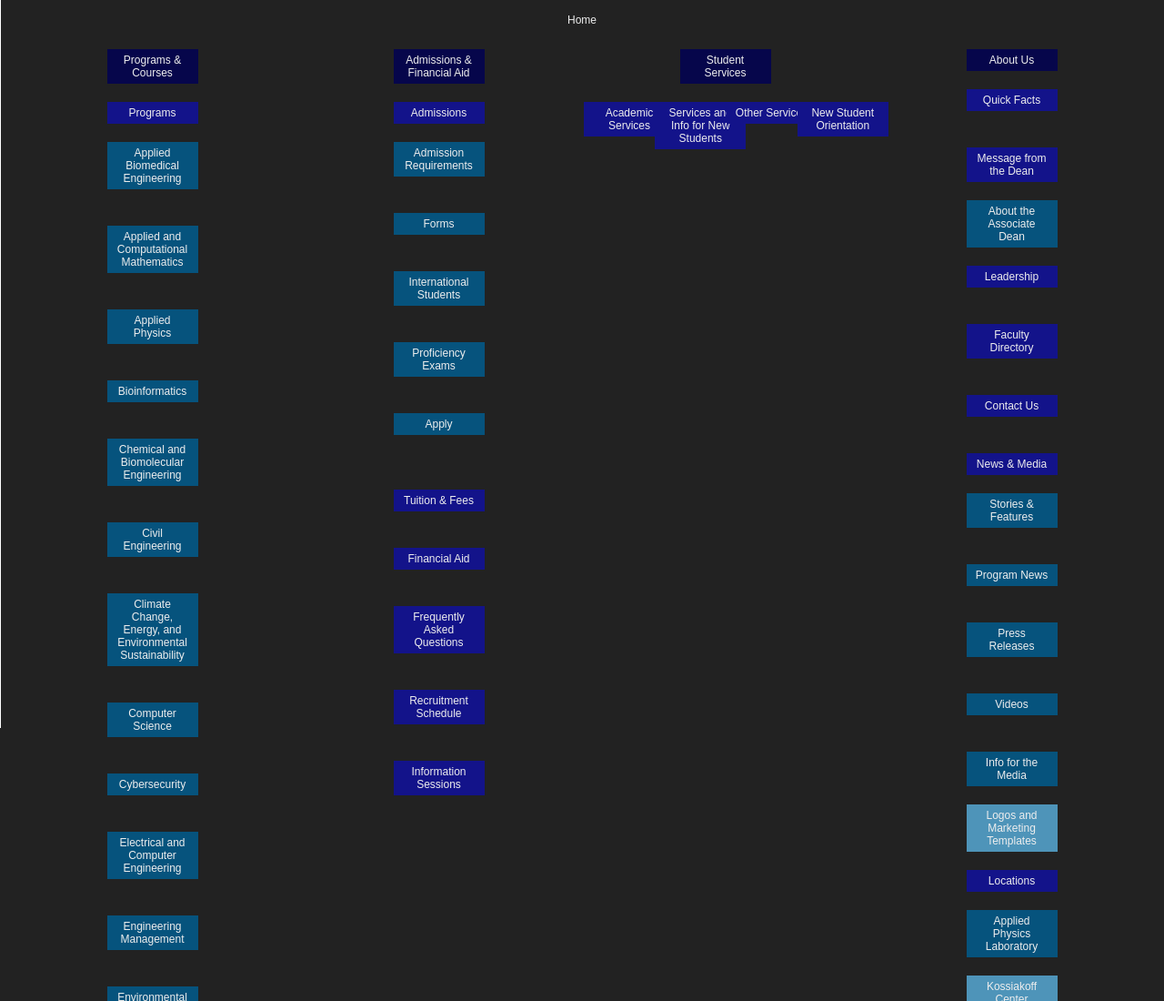
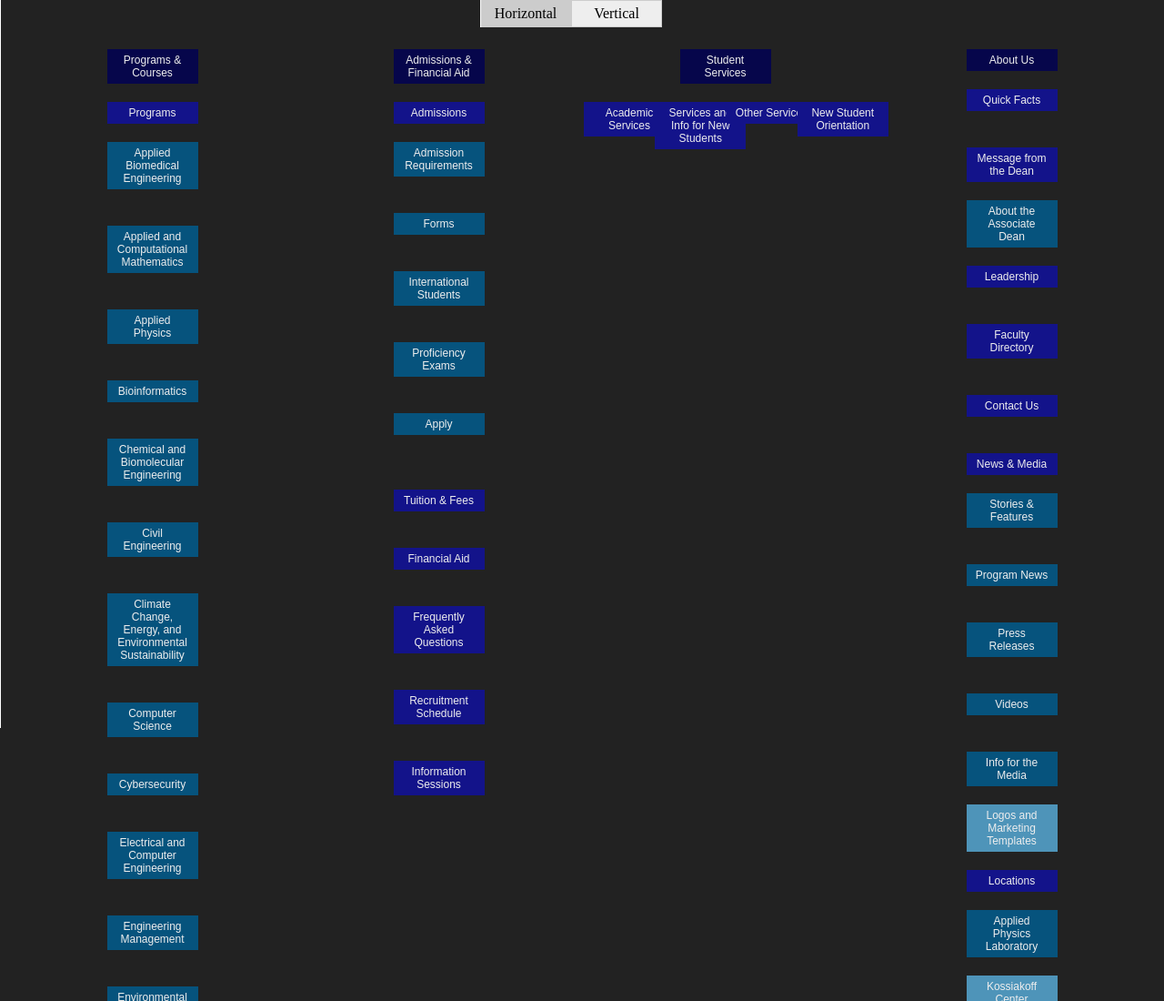
Before and after one commit to sjcobb/drupal-sitemap, a plain HTML site: page index.html in a window 1280 px wide. Shown: the top 1100 px of the page at 91% size. Drawn offline with nearby package versions, Linux system fonts and the light colour scheme.

Commit message:
add options nav bar to switch between horizontal and vertical views

```diff
--- a/global.css
+++ b/global.css
@@ -1,3 +1,32 @@
+/* Options Nav Bar */
+.options{
+	display:block;
+	float:left;
+	position:fixed;
+	top:0;
+	left:calc(50% - 112px);
+	background:#eee;
+}
+.options ul{
+	float:left;
+	display: table;
+}
+.options ul li{
+    width: 100px !important;
+    height: 30px !important;
+    display: table-cell;
+    float: none !important;
+    text-align: center !important;
+    vertical-align: middle;
+    border: 1px solid #ccc;
+    cursor: pointer;
+    padding: 0 !important;
+}
+.options ul li.active{
+	background:#ccc;
+}
+
+/* Sitemap General */
 body {
 	background: #222;
 	padding: 10px;
@@ -91,3 +120,14 @@ and (max-width : 750px) {
 		text-align: left;
 	}
 }
+/* Option 2 */
+body.o2 li {
+	float: none;
+	width: 100%;
+	padding: 20px 0 0 25px;
+	text-align: left;
+	border-left: 1px dotted #fff;
+}
+body.o2 a.home {
+	text-align: left;
+}
--- a/global.js
+++ b/global.js
@@ -23,25 +23,25 @@ function visitBfs(node, func) {
 
         _.each(node.children, function (child) {
             q.push(child);
-            // console.log(child);
         });
     }
 }
 
 jQuery(document).ready(function ($) {
     var node = document.getElementsByClassName('menu')[0];
-    // console.log(node);
     visitBfs(node);
 
-    /*$( "li" ).each(function( index, value ) {
-    	$( this ).addClass( "ul-test" );
-    	// console.log( index + ": " + $( this ).text() );
-    	console.log(value);
-    });*/
-
-    /*var listItems = $(".menu li");
-    listItems.each(function(li) {
-        console.log($(this).attr('class'));
-    });*/
+    $('.options li').on('click', function(event){
+        //remove all active classes from the options
+        $('.options li').each(function(index){
+            $(this).removeClass('active');
+        });
+        $(this).addClass('active');
+        //remove all classes from the nav
+        $('body').removeClass();
+        //get the ID of the option selected
+        var target_id = $(this).attr('id');
+        $('body').addClass(target_id);
+    });
 
 });
--- a/index.html
+++ b/index.html
@@ -12,6 +12,17 @@
 	<script type="text/javascript" src="jquery.color.js"></script>
 </head>
 <body>
+
+<div class="options">
+	<ul>
+		<li id="o1" class="active">Horizontal</li>
+		<li id="o2">Vertical</li>
+		<!--<li id="o3">3</li>
+		<li id="o4">4</li>
+		<li id="o5">5</li>-->
+	</ul>
+</div>
+
 <a href="/" class="home">Home</a>
 <ul class="menu"><li class="first leaf has-children menu-mlid-2092"><a href="/programs-and-courses">Programs &amp; Courses</a>
   <ul class="menu"><li class="first expanded menu-mlid-453"><a href="/programs-and-courses/programs">Programs</a><ul class="menu"><li class="first leaf menu-mlid-1595"><a href="/programs-courses/programs/applied-biomedical-engineering">Applied Biomedical Engineering</a></li>
```
